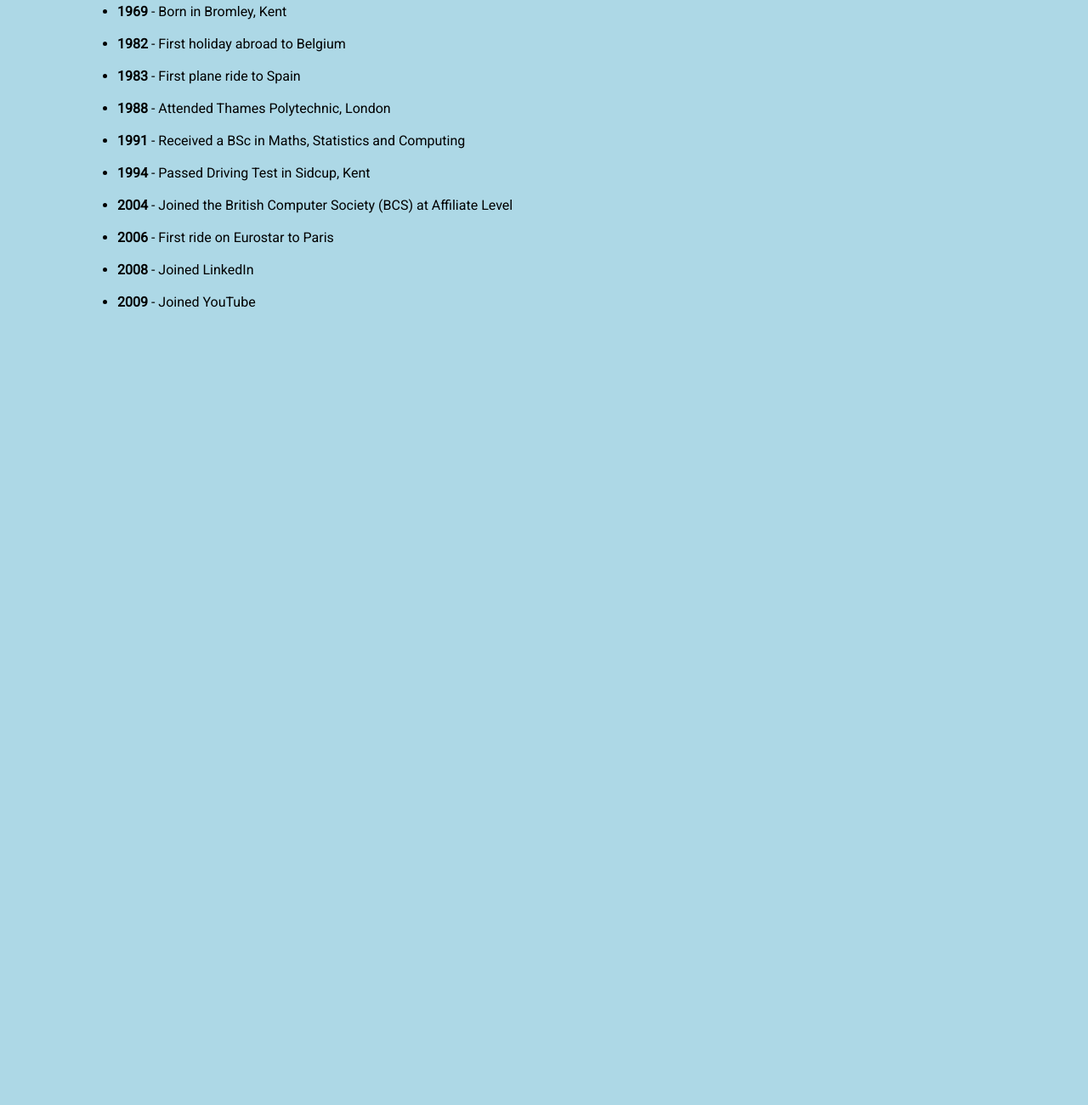
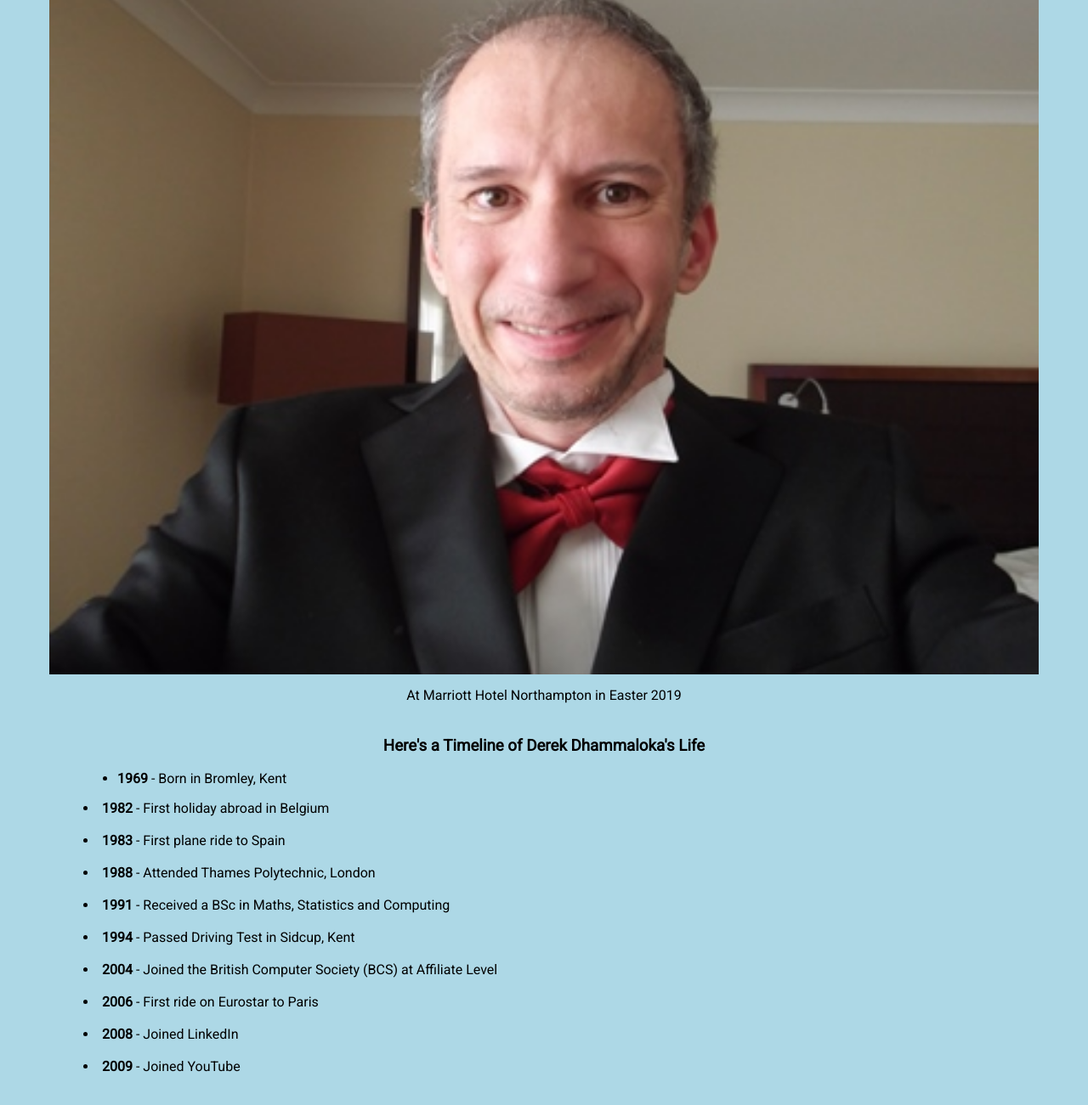
Before and after one commit to derektypist/tribute-page, a plain HTML site: page index.html in a window 1280 px wide. Shown: the part 217-1518 px from the top of the page at 85% size. Before the commit the page ends 800 px from the top, so only its background shows below. Drawn offline with Linux system fonts and the light colour scheme.

Commit message:
Included images at index.html

```diff
--- a/index.html
+++ b/index.html
@@ -23,21 +23,11 @@
         /* Title */
 
         #title {
-            font-weight: 900;
+            font-weight: 700;
             font-size: 50px;
             text-align: center;
         }
 
-
-
-        /* Tribute Info */
-
-        #tribute-info {
-            font-family: "Roboto", Arial, Verdana, sans-serif;
-            text-align: left;
-            margin-left: 80px;
-
-        }
 
         /* Images */
 
@@ -49,6 +39,21 @@
         #image {
             width: 100%;
             display: block;
+            height: auto;
+        }
+
+        #img-caption {
+            position: relative;
+            top: 15px;
+        }
+
+        /* Tribute Info */
+
+        #tribute-info {
+
+            text-align: left;
+            margin-left: 80px;
+
         }
     </style>
 </head>
@@ -62,16 +67,22 @@
     <!-- Set Main Element -->
     <main>
 
+            <!-- Display Image with its Caption -->
             <div id="img-div">
                <p>From Computing to Travel</p>
+               <figure>
+                   <img src="derek.JPG" id="image" title="At Marriott Hotel Northampton - Easter 2019" alt="At Marriott Hotel Northampton - Easter 2019">
+                   <figcaption id="img-caption">At Marriott Hotel Northampton in Easter 2019</figcaption>
+               </figure>
             </div>
             <section>
             <h3>Here's a Timeline of Derek Dhammaloka's Life</h3>
             <!-- Display Tribute Information -->
-            <ul id="tribute-info">
+            <article id="tribute-info">
+                <ul>
                 <li><strong>1969 </strong>- Born in Bromley, Kent</li>
-                <br>
-                <li><strong>1982 </strong>- First holiday abroad to Belgium</li>
+                </ul>
+                <li><strong>1982 </strong>- First holiday abroad in Belgium</li>
                 <br>
                 <li><strong>1983 </strong>- First plane ride to Spain</li>
                 <br>
@@ -89,7 +100,7 @@
                 <br>
                 <li><strong>2009 </strong>- Joined YouTube</li>
                 <br>
-            </ul>
+            </article>
         </section>
     </main>
 </body>
```
Also changed, not shown: .c9/metadata/environment/index.html, .c9/metadata/preview-/index.html (deleted).
